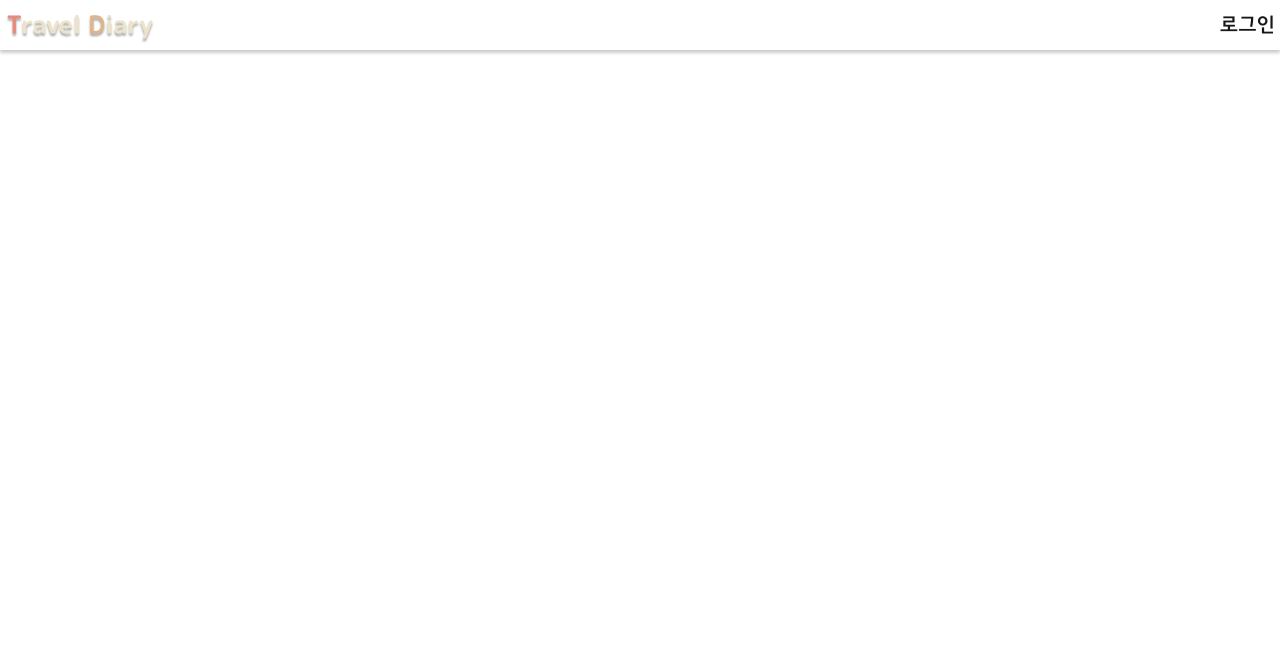
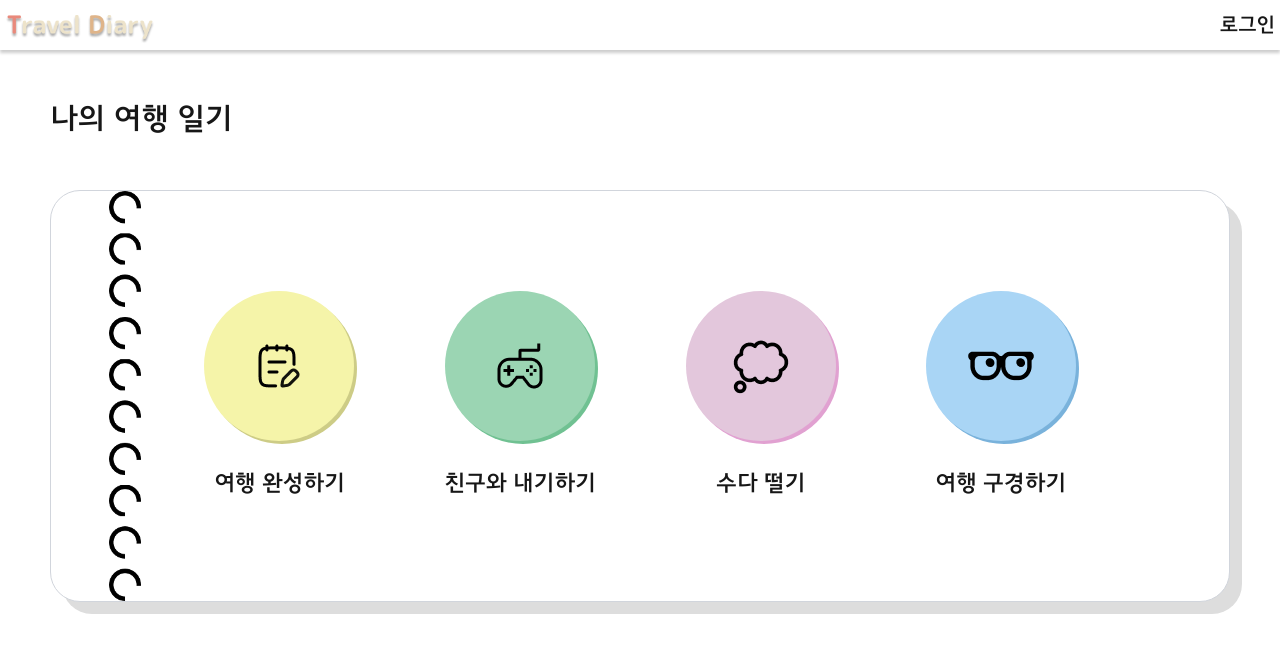
Before and after one commit to calmer-ty/travel-diary, a Next.js app: page / in a window 1280 px wide. Shown: the top 652 px of the page. Built offline with nearby package versions, Linux system fonts and the light colour scheme; no server answers.

Commit message:
style 메인 화면 스타일 수정

```diff
--- a/src/app/page.tsx
+++ b/src/app/page.tsx
@@ -4,10 +4,10 @@ import { useAuth } from "@/commons/hooks/useAuth";
 import IntroPage from "./intro";
 
 import Maps from "@/component/maps";
-// import MainPage from "@/component/mainpage";
+import MainPage from "@/component/mainpage";
 
 export default function Home() {
-  // return <MainPage />;
-  const { user } = useAuth();
-  return <>{user === null ? <IntroPage /> : <Maps />}</>;
+  return <MainPage />;
+  // const { user } = useAuth();
+  // return <>{user === null ? <IntroPage /> : <Maps />}</>;
 }
--- a/src/component/mainpage/index.tsx
+++ b/src/component/mainpage/index.tsx
@@ -3,9 +3,9 @@ export default function MainPage() {
     <div className="relative w-screen h-screen overflow-hidden">
       <div className="relative size-full p-10">
         <h2 className=" text-2xl font-medium pt-10">나의 여행 일기</h2>
-        {/* bg-[url(/images/img_diary.png)] bg-contain bg-no-repeat */}
-        <div className="relative size-full  mt-10">
-          <div className=" flex flex-wrap justify-center items-center gap-18 w-full ">
+
+        <div className="relative w-full  mt-10  rounded-3xl bg-[#fff] p-10 pt-20 pb-20 shadow-[12px_12px_0px_#ddd] border border-solid border-gray-300">
+          <div className="flex flex-wrap justify-center items-center gap-18 w-full ">
             <div className="text-center text-lg justify-center items-center break-keep flex flex-col gap-5 ">
               <button className="w-30 h-30 bg-[#F5F4A9]  shadow-[3px_3px_0px_#CDCC86] rounded-[100%] hover:shadow-[-3px_-3px_0px_#CDCC86]">
                 <img src="/images/icon_diary.png" alt="" className="ml-auto mr-auto size-ful object-contain" />
@@ -31,6 +31,8 @@ export default function MainPage() {
               <span>여행 구경하기</span>
             </div>
           </div>
+
+          <div className="absolute top-[50%] left-[-20] h-full  w-9.5 bg-[url(/images/icon_spring.png)] bg-contain bg-no-repeat bg-center z-10 transform-[translateY(-50%)]"></div>
         </div>
       </div>
     </div>
```
Also changed, not shown: public/images/icon_spring.png (added).
